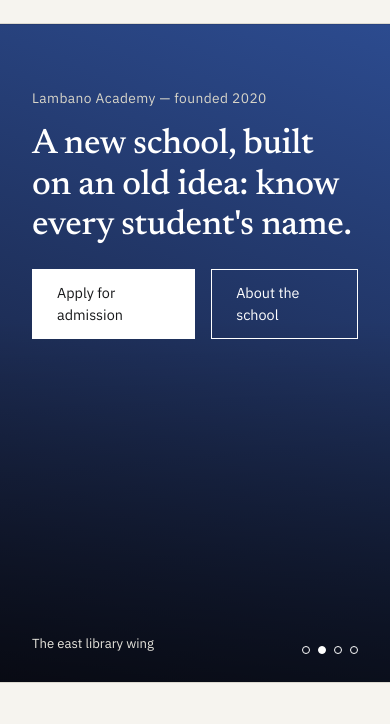
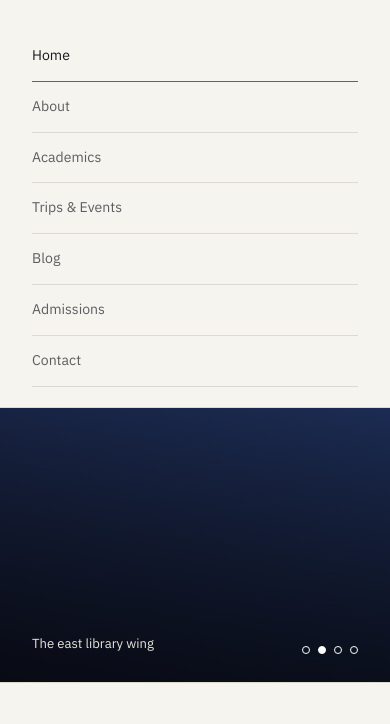
Before and after one commit to teekaywyd/Lam, a plain HTML site: page index.html in a window 390 px wide. Both pictures are taken after a click on the button "Menu". Shown: the part 61-785 px from the top of the page. Drawn offline with Linux system fonts and the light colour scheme.

Commit message:
Fixed nav links

```diff
--- a/index.html
+++ b/index.html
@@ -85,6 +85,7 @@
             font-family: 'Newsreader', serif;
             font-size: 1.3rem;
             letter-spacing: 0.01em;
+            cursor: pointer;
         }
 
         .nav-links {
@@ -742,8 +743,28 @@
         }
 
         @media (max-width:860px) {
-
-            .nav-links,
+            .nav-links {
+                display: none;
+                position: absolute;
+                top: 100%;
+                left: 0;
+                right: 0;
+                background: var(--paper);
+                border-bottom: 1px solid var(--line);
+                flex-direction: column;
+                gap: 0;
+                padding: 8px 32px 20px;
+            }
+
+            .nav-links a {
+                padding: 14px 0;
+                border-bottom: 1px solid var(--line);
+            }
+
+            .nav-links.open {
+                display: flex;
+            }
+
             .nav-right {
                 display: none;
             }
@@ -778,6 +799,10 @@
                 padding: 72px 0 44px;
             }
         }
+
+        nav.wrap {
+            position: relative;
+        }
     </style>
 </head>
 
@@ -785,7 +810,7 @@
 
     <header>
         <nav class="wrap">
-            <div class="brand">Lambano Academy</div>
+            <div class="brand" data-page="home">Lambano Academy</div>
             <div class="nav-links">
                 <a data-page="home" class="active">Home</a>
                 <a data-page="about">About</a>
@@ -1513,9 +1538,19 @@
             navLinks.forEach(l => l.addEventListener('click', (e) => {
                 e.preventDefault();
                 showPage(l.dataset.page);
+                navLinksEl.classList.remove('open');
             }));
             const initial = (location.hash || '#home').slice(1);
             if (document.getElementById('page-' + initial)) showPage(initial);
+
+            // mobile menu toggle
+            const menuBtn = document.querySelector('.menu-btn');
+            const navLinksEl = document.querySelector('.nav-links');
+            if (menuBtn && navLinksEl) {
+                menuBtn.addEventListener('click', () => {
+                    navLinksEl.classList.toggle('open');
+                });
+            }
 
             // FAQ accordion
             document.querySelectorAll('.faq-q').forEach(q => {
```
